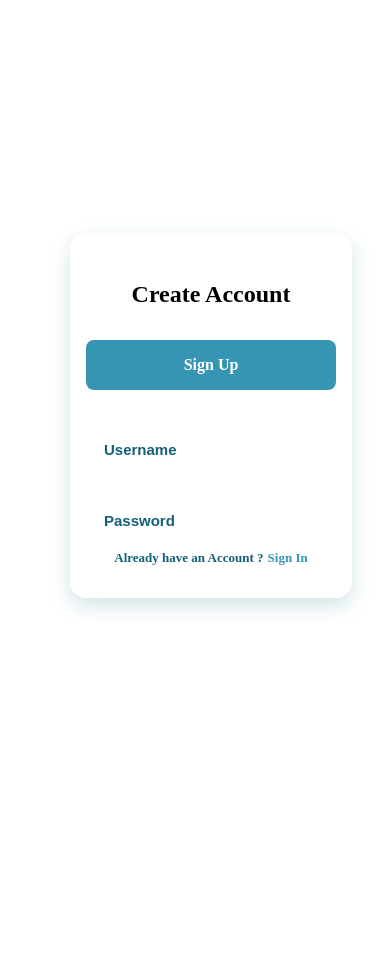
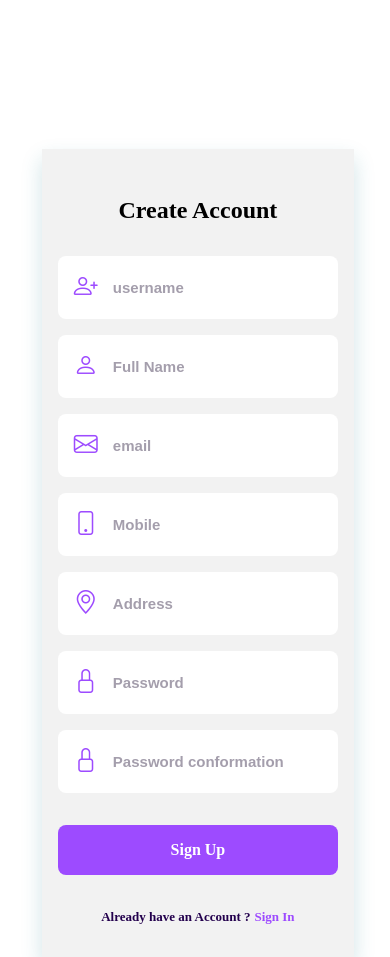
Before and after one commit to Riddhi2091/login_page, a plain HTML site: page index.html in a window 390 px wide. Both pictures are taken after a click on the element "Sign Up". Before the commit the page ends 860 px from the top, so only its background shows below. Drawn offline with nearby package versions, Linux system fonts and the light colour scheme.

Commit message:
modify ui

```diff
--- a/assets/css/styles.css
+++ b/assets/css/styles.css
@@ -1,9 +1,11 @@
+  /* --first-color: #1e7f9c;
+  --first-color-dark: #136077; */
   :root {
     /*Colors*/
-  --first-color: #3595b3;
-  --first-color-dark: #136077;
-  --second-color-: #A49EAC;
-  --second-color-light: #fff;
+    --first-color: #9D4BFF;
+    --first-color-dark: #23004D;
+    --second-color: #A49EAC;
+    --second-color-light: #F2F2F2;
 
     /*Font and typography*/
     --h1-font-size: 1.5rem;
@@ -19,34 +21,51 @@ a {
   .login {
     display: grid;
     grid-template-columns: 100%;
+    grid-template-rows: 100%;
     height: 100vh;
-  margin-left: 1.5rem;
-  margin-right: 1.5rem;
     justify-content: center;
     align-items: center;
+    margin-left: -7%;
   }
 
   .login__content {
     display: grid;
   }
 
+  .login__icon {
+    font-size: 1.5rem;
+    margin-right: 5px;
+    color: var(--first-color);
+  }
+
+
   .login__forms {
     position: relative;
-  height: 368px;
+    height: 450px;
   }
 
-.login__registre,
-.login__create {
+  .login__registre {
     position: absolute;
     bottom: 1rem;
     width: 100%;
     background-color: var(--second-color-light);
     padding: 2rem 1rem;
-  border-radius: 1rem;
     text-align: center;
-  box-shadow: 0 8px 20px rgba(27, 118, 134, 0.2);
+    box-shadow: 0 8px 20px rgba(35, 0, 77, .2);
   }
 
+  .login__create {
+    bottom: 1rem;
+    width: 100%;
+    background-color: var(--second-color-light);
+    padding: 2rem 1rem;
+    text-align: center;
+    box-shadow: 0 10px 20px rgba(27, 118, 134, 0.2);
+    justify-content: center;
+    align-items: center;
+    margin-top: -20%;
+    margin-bottom: 10%;
+  }
 
   .login__title {
     font-size: var(--h1-font-size);
@@ -74,6 +93,7 @@ a {
     font-size: var(--normal-font-size);
     font-weight: 700;
     color: var(--first-color-dark);
+
   }
 
   .login__input::placeholder {
@@ -143,12 +163,22 @@ a {
     }
   }
 
-@media screen and (max-width: 500px) {
+  @media screen and (max-width: 550px) {
     .login__forms {
-    width: 250px;
-    justify-self: center;
+      width: 70%;
+      margin: auto;
     }
   }
+
+  @media screen and (max-width: 320px) {
+    .login__forms {
+      width: 70%;
+      margin: auto;
+      margin-left: -1%;
+      margin-left: 13%;
+    }
+  }
+
   @media screen and (min-width: 768px) {
     :root {
       --normal-font-size: 1rem;
--- a/assets/js/main.js
+++ b/assets/js/main.js
@@ -1,8 +1,10 @@
 const signUp = document.getElementById('sign-up'),
     signIn = document.getElementById('sign-in'),
     loginIn = document.getElementById('login-in'),
-    loginUp = document.getElementById('login-up')
-
+    loginUp = document.getElementById('login-up'),
+    forgotPassword = document.getElementById('forgot-password'),
+    resetPassword = document.getElementById('reset-password'),
+    email = document.getElementById('email')
 
 signUp.addEventListener('click', ()=>{
     // Remove classes
@@ -23,3 +25,17 @@ signIn.addEventListener('click', ()=>{
     loginIn.classList.toggle('block')
     loginUp.classList.toggle('none')
 })
+
+resetPassword.addEventListener("click", () => {
+  //remove class
+  forgotPassword.classList.remove("none");
+  loginIn.classList.remove("block");
+
+  // Add classes
+  forgotPassword.classList.toggle("block");
+  loginIn.classList.toggle("none");
+});
+
+
+
+// form validation
--- a/index.html
+++ b/index.html
@@ -1,12 +1,12 @@
 <!DOCTYPE html>
 <html lang="en">
   <head>
-        <meta charset="UTF-8">
-        <meta name="viewport" content="width=device-width, initial-scale=1.0">
+    <meta charset="UTF-8" />
+    <meta name="viewport" content="width=device-width, initial-scale=1.0" />
+    <link rel="stylesheet" href="https://cdn.jsdelivr.net/npm/bootstrap-icons@1.5.0/font/bootstrap-icons.css">
 
     <!--  Css  -->
-        <link rel="stylesheet" href="assets/css/styles.css">
-
+    <link rel="stylesheet" href="assets/css/styles.css" />
 
     <title>Login/Signup</title>
   </head>
@@ -14,20 +14,27 @@
     <div class="login">
       <div class="login__content">
         <div class="login__forms">
+                        <!-- login-form -->
           <form action="" class="login__registre" id="login-in">
             <h1 class="login__title">Sign In</h1>
 
             <div class="login__box">
-                            <i class='bx-user login__icon'></i>
-                            <input type="text" placeholder="Username" class="login__input">
+              <i class="bi bi-envelope login__icon"></i>
+              <input type="text" placeholder="email" class="login__input" id="email" />
             </div>
 
             <div class="login__box">
-                            <i class='bx bx-lock-alt login__icon'></i>
-                            <input type="password" placeholder="Password" class="login__input">
+              <i class="bi bi-lock login__icon"></i>
+              <input
+                type="password"
+                placeholder="Password"
+                class="login__input"
+              />
             </div>
 
-                        <a href="#" class="login__forgot">Forgot password?</a>
+            <a href="#forgot-password" class="login__forgot" id="reset-password"
+              >Forgot password?</a
+            >
 
             <a href="#" class="login__button">Sign In</a>
 
@@ -36,22 +43,71 @@
               <span class="login__signin" id="sign-up">Sign Up</span>
             </div>
           </form>
-
+                                <!-- create acccount/ sign-up form -->
           <form action="" class="login__create none" id="login-up">
             <h1 class="login__title">Create Account</h1>
-                        <a href="#" class="login__button">Sign Up</a>
 
             <div class="login__box">
-                            <input type="text" placeholder="Username" class="login__input">
+              <i class="bi bi-person-plus login__icon"></i>
+              <input type="text" placeholder="username" class="login__input" />
             </div>
 
             <div class="login__box">
-                            <input type="password" placeholder="Password" class="login__input">
+              <i class="bi bi-person login__icon"></i>
+              <input type="text" placeholder="Full Name" class="login__input" />
             </div>
+
+            <div class="login__box">
+              <i class="bi bi-envelope login__icon"></i>
+              <input type="text" placeholder="email" class="login__input" id="email"/>
+            </div>
+
+            <div class="login__box">
+              <i class="bi bi-phone login__icon"></i>
+              <input type="number" placeholder="Mobile" class="login__input" />
+            </div>
+
+            <div class="login__box">
+              <i class="bi bi-geo-alt login__icon"></i>
+              <input type="text" placeholder="Address" class="login__input" />
+            </div>
+
+            <div class="login__box">
+              <i class="bi bi-lock login__icon"></i>
+              <input type="password" placeholder="Password" class="login__input"/>
+            </div>
+
+            <div class="login__box">
+              <i class="bi bi-lock login__icon"></i>
+              <input type="password" placeholder="Password conformation" class="login__input"/>
+            </div>
+            <a href="#" class="login__button">Sign Up</a>
 
             <div>
               <span class="login__account">Already have an Account ?</span>
               <span class="login__signup" id="sign-in">Sign In</span>
+            </div>
+          </form>
+                                <!-- forgot password -->
+          <form action="" class="login__registre none" id="forgot-password">
+            <h1 class="login__title">forgot password</h1>
+
+            <div class="login__box">
+              <i class="bi bi-person-plus login__icon"></i>
+              <input type="text" placeholder="username" class="login__input" />
+            </div>
+
+            <div class="login__box">
+              <i class="bi bi-envelope login__icon"></i>
+              <input type="text" placeholder="email" class="login__input" id="email" />
+            </div>
+
+            <a href="#" class="login__button">submit</a>
+
+            <div>
+              <span class="login__account">check your email & reset password</span>
+              <span class="login__signup" id="sign-in">Sign In</span>
+
             </div>
           </form>
         </div>
```
Lines whose indentation alone changed are shown as unchanged.
